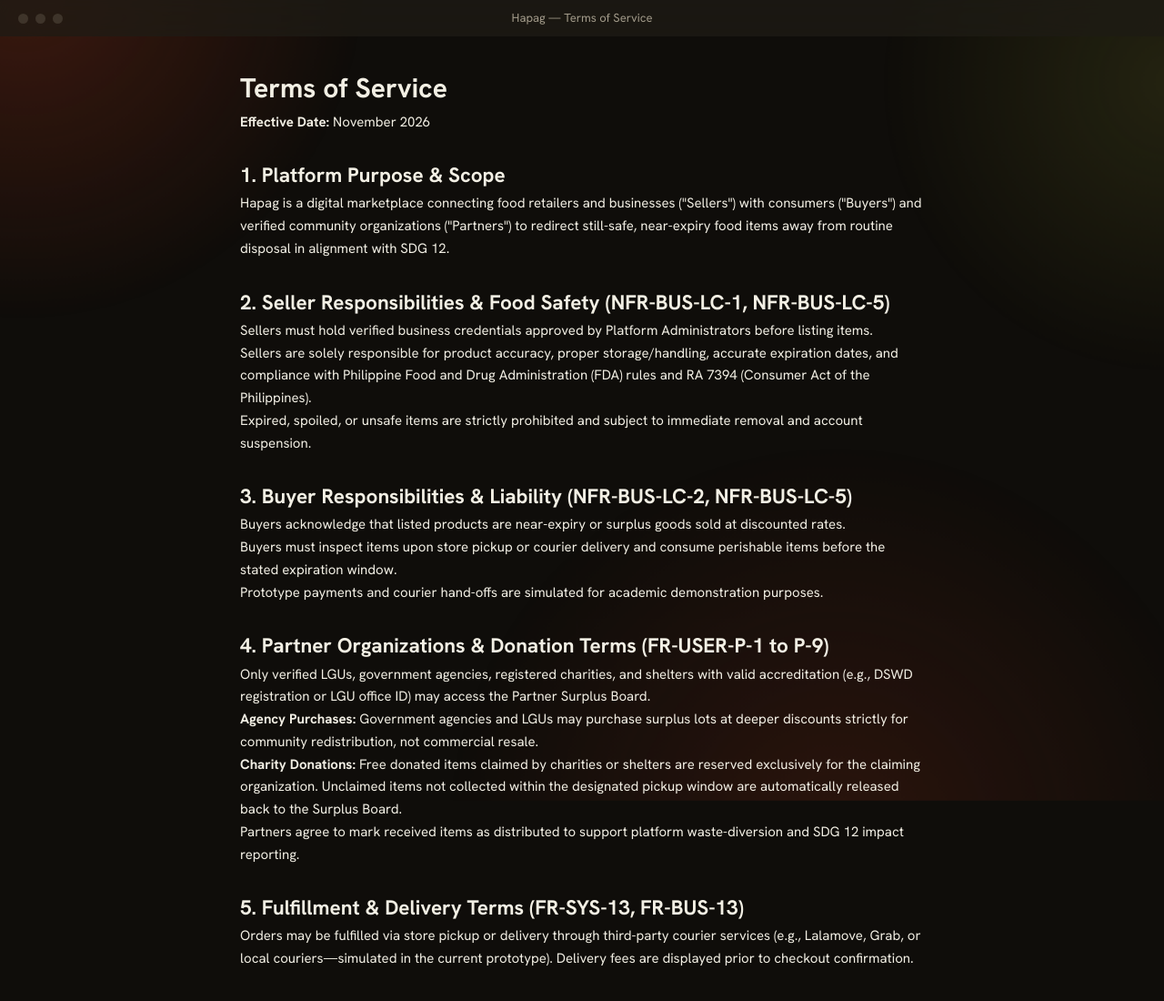
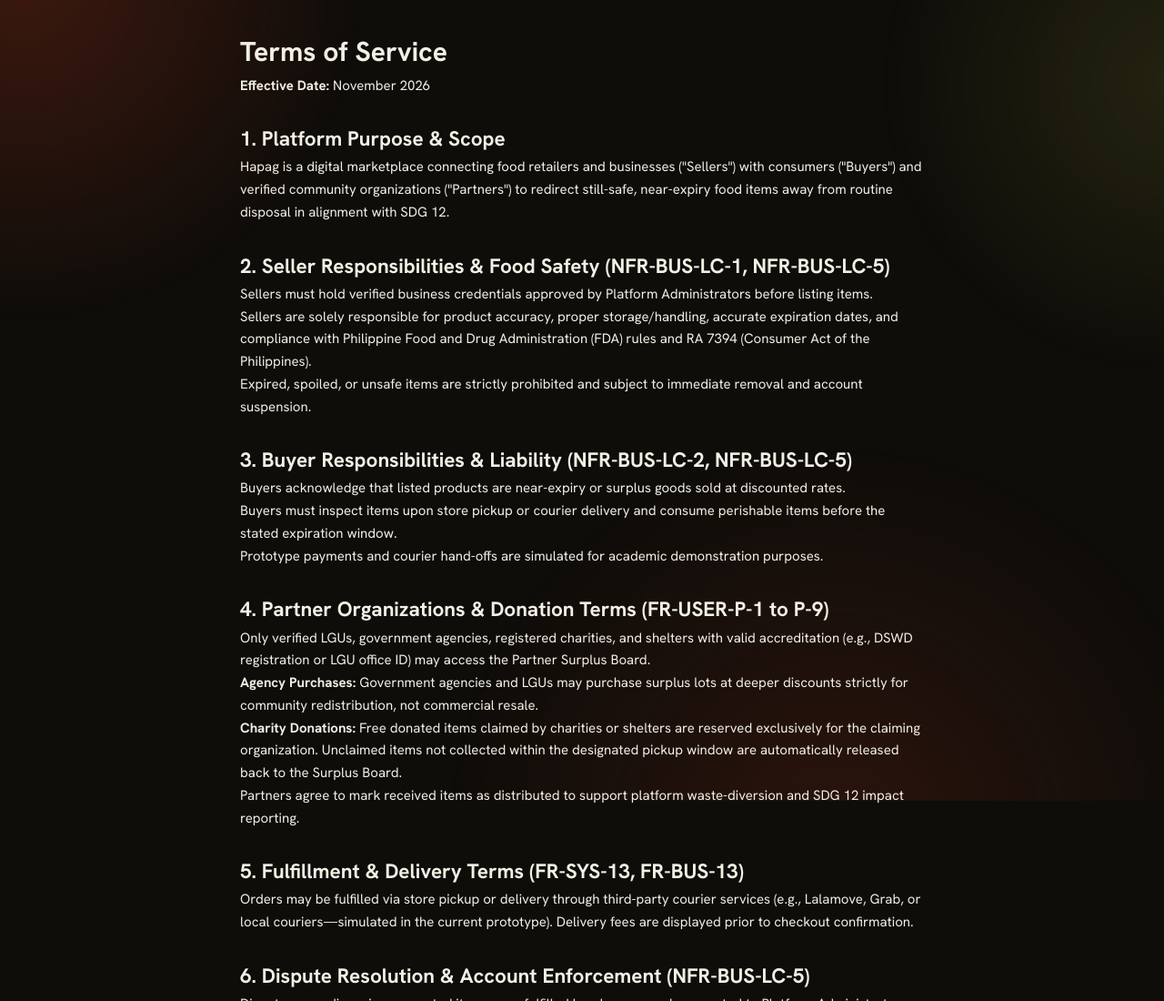
Before and after one commit to Gittyers082/webapp-secondserve, an Astro site: page /terms in a window 1280 px wide. Shown: the top 1100 px of the page at 91% size. Built offline with nearby package versions, Linux system fonts and the light colour scheme; Astro itself is replaced by a stand-in of ours.

Commit message:
Remove the fake window title bar
Every screen opened with a strip that imitated a desktop window: three
traffic-light dots and the page title. The app runs in a browser, so
the strip duplicated the browser's own tab title and took 40 px from
the top of every page. It is removed along with its styles, and the
sidebar, app shell, rail and sign-in screen now size to the full
viewport height instead of subtracting the strip.

```diff
--- a/src/components/Sidebar.astro
+++ b/src/components/Sidebar.astro
@@ -87,7 +87,7 @@ const initial = role === 'seller' ? 'B' : username.charAt(0).toUpperCase();
     display: flex;
     flex-direction: column;
     gap: 32px;
-    height: calc(100vh - var(--chrome-h));
+    height: 100vh;
     padding: 32px 16px 20px;
     background: var(--s2);
     -webkit-backdrop-filter: var(--blur);
--- a/src/layouts/AppLayout.astro
+++ b/src/layouts/AppLayout.astro
@@ -115,7 +115,7 @@ const showHighlight = Boolean(highlight && subtitle?.includes(highlight));
     align-items: start;
     width: 100%;
     max-width: var(--app-max);
-    min-height: calc(100vh - var(--chrome-h));
+    min-height: 100vh;
     margin: 0 auto;
   }
 
@@ -162,7 +162,7 @@ const showHighlight = Boolean(highlight && subtitle?.includes(highlight));
   .rail {
     position: sticky;
     top: 0;
-    max-height: calc(100vh - var(--chrome-h));
+    max-height: 100vh;
     overflow-y: auto;
     padding: var(--sp-8) var(--pad) var(--sp-8) 0;
   }
--- a/src/layouts/AuthLayout.astro
+++ b/src/layouts/AuthLayout.astro
@@ -51,7 +51,7 @@ const [before, after] = accent ? headline.split(accent) : [headline, ''];
   .auth {
     display: flex;
     flex-direction: column;
-    min-height: calc(100vh - var(--chrome-h));
+    min-height: 100vh;
   }
 
   .auth-grid {
--- a/src/layouts/BaseLayout.astro
+++ b/src/layouts/BaseLayout.astro
@@ -2,7 +2,7 @@
 import '../styles/global.css';
 
 interface Props {
-  /** Shown in the window chrome strip at the top of every screen. */
+  /** Page name, shown in the browser tab as "Hapag — title". */
   title: string;
   description?: string;
 }
@@ -43,10 +43,6 @@ const { title, description = 'A place at the table for everyone.' } = Astro.prop
   <body>
     <a class="skip-link" href="#main">Skip to main content</a>
     <div data-app-root>
-      <div class="window-chrome" aria-hidden="true">
-        <span class="lights"><i></i><i></i><i></i></span>
-        <span class="window-title">Hapag &mdash; {title}</span>
-      </div>
       <slot />
     </div>
     <p class="sr-only" role="status" aria-live="polite" aria-atomic="true" data-announcer></p>
@@ -59,36 +55,3 @@ const { title, description = 'A place at the table for everyone.' } = Astro.prop
     </script>
   </body>
 </html>
-
-<style>
-  .window-chrome {
-    position: relative;
-    display: flex;
-    align-items: center;
-    justify-content: center;
-    height: var(--chrome-h);
-    padding: 0 20px;
-    background: var(--glass-strong);
-    -webkit-backdrop-filter: var(--blur);
-    backdrop-filter: var(--blur);
-  }
-
-  .lights {
-    position: absolute;
-    left: 20px;
-    display: flex;
-    gap: 8px;
-  }
-
-  .lights i {
-    width: 11px;
-    height: 11px;
-    border-radius: 50%;
-    background: var(--s4);
-  }
-
-  .window-title {
-    font-size: var(--fs-sm);
-    color: var(--muted);
-  }
-</style>
--- a/src/styles/global.css
+++ b/src/styles/global.css
@@ -121,7 +121,6 @@
   --app-max: 2200px;
   --sidebar-compact: 84px;
   --rail: 344px;
-  --chrome-h: 40px;
 
   /* Motion */
   --ease-out: cubic-bezier(0.2, 0.7, 0.2, 1);
```
